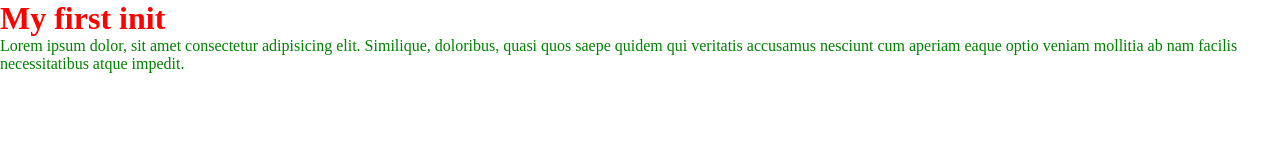
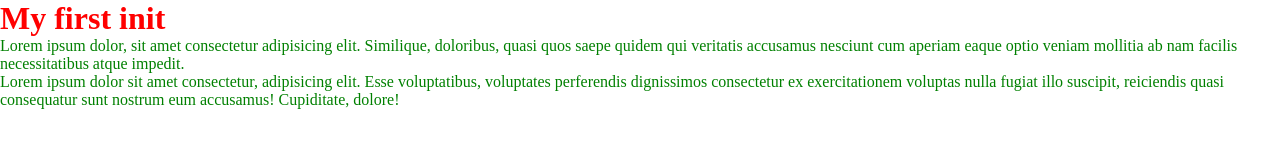
Before and after one commit to DHADUKHARSHIL01/git-learning, a plain HTML site: page index.html in a window 1280 px wide. Drawn offline with Linux system fonts and the light colour scheme.

Commit message:
added para

```diff
--- a/index.html
+++ b/index.html
@@ -12,5 +12,8 @@
     <p>
         Lorem ipsum dolor, sit amet consectetur adipisicing elit. Similique, doloribus, quasi quos saepe quidem qui veritatis accusamus nesciunt cum aperiam eaque optio veniam mollitia ab nam facilis necessitatibus atque impedit.
     </p>
+    <p>
+        Lorem ipsum dolor sit amet consectetur, adipisicing elit. Esse voluptatibus, voluptates perferendis dignissimos consectetur ex exercitationem voluptas nulla fugiat illo suscipit, reiciendis quasi consequatur sunt nostrum eum accusamus! Cupiditate, dolore!
+    </p>
 </body>
 </html>
```
